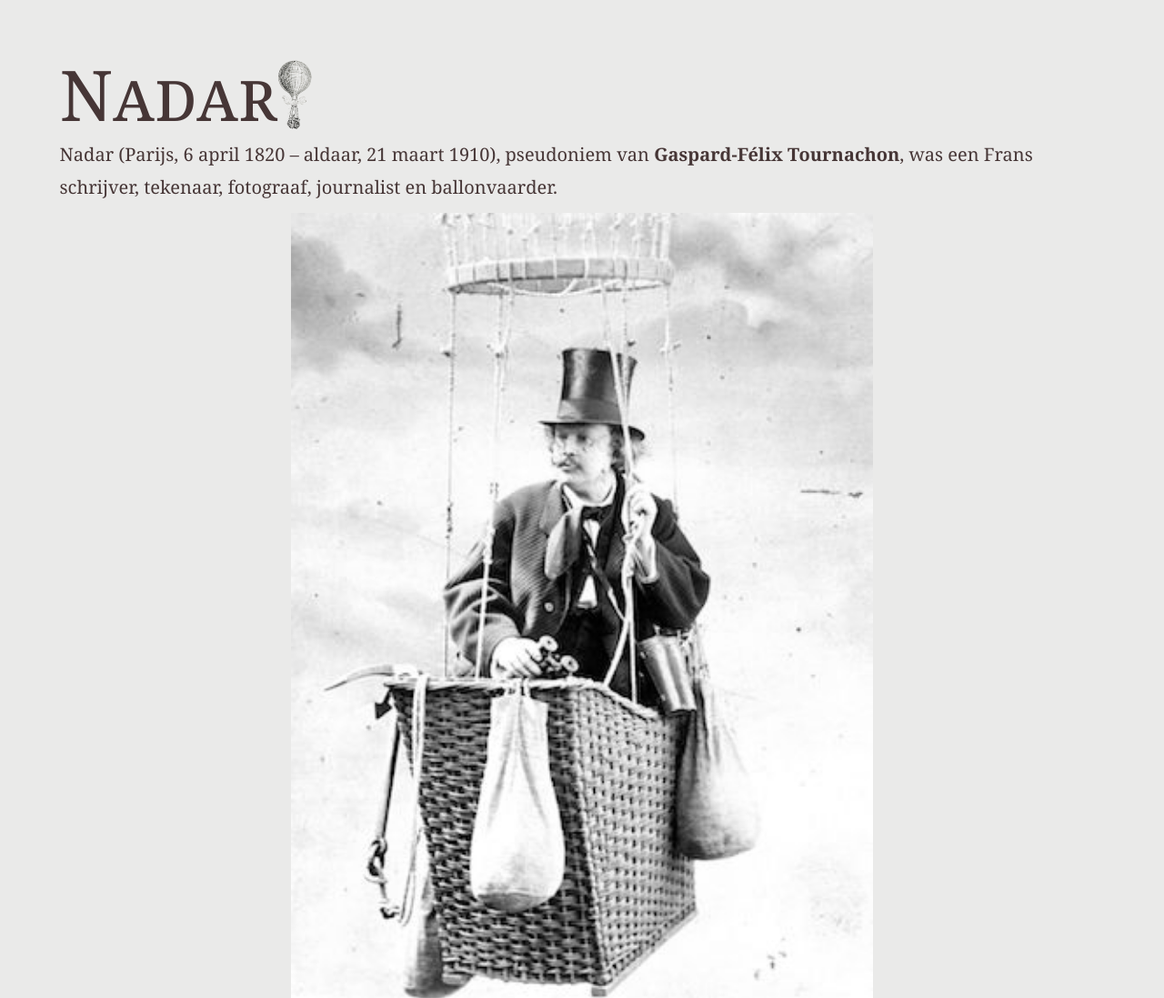
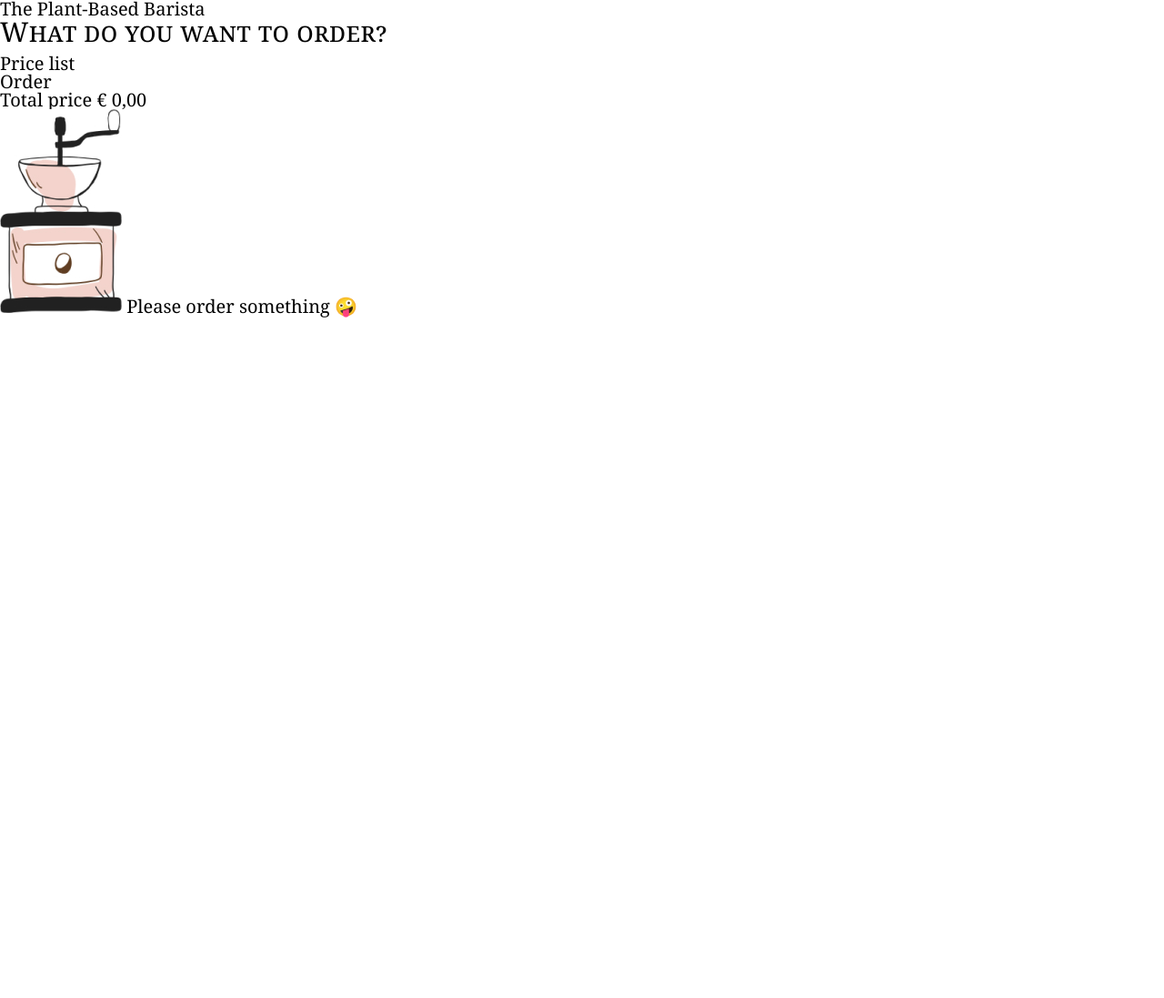
Before and after one commit to VicDebonne/coffee, a website built with webpack: page src/index.html in a window 1280 px wide. Shown: the top 1097 px of the page at 91% size. After the commit the page ends 800 px from the top, so only its background shows below. Built offline with nearby package versions, Linux system fonts and the light colour scheme; some packages are replaced by stand-ins of ours.

Commit message:
css clear

```diff
--- a/src/css/header.css
+++ b/src/css/header.css
@@ -7,7 +7,6 @@ h1 {
 
   &::after {
     content: "";
-    background-image: url("../assets/img/balloon.png");
     background-size: contain;
     background-repeat: no-repeat;
     position: absolute;
--- a/src/index.html
+++ b/src/index.html
@@ -1,45 +1,75 @@
 <!DOCTYPE html>
 <html lang="nl">
-  <head>
-    <meta charset="UTF-8" />
-    <meta name="viewport" content="width=device-width, initial-scale=1.0" />
-    <title>Nadar</title>
-  </head>
-  <body>
-    <h1>Nadar</h1>
-    <p>
-      Nadar (Parijs, 6 april 1820 – aldaar, 21 maart 1910), pseudoniem van
-      <strong>Gaspard-Félix Tournachon</strong>, was een Frans schrijver,
-      tekenaar, fotograaf, journalist en ballonvaarder.
-    </p>
 
-    <img
-      src="./assets/img/nadar.jpg"
-      class="nadar-img"
-      sizes="75vw"
-      srcset="
-        ./assets/img/nadar50.jpg 167w,
-        ./assets/img/nadar75.jpg 250w,
-        ./assets/img/nadar.jpg   333w
-      "
-      alt="Zelfportret van Félix Nadar"
-    />
-    <p>
-      Hij werd beroemd door zijn eerste luchtfoto's die hij maakte vanuit
-      luchtballonnen. Op 26 september 1864 steeg hij, onder het oog van koning
-      Leopold I, vanuit de Kruidtuin te Brussel op. Hier maakte hij gebruik van
-      dranghekken, om de veiligheid van de omstanders te garanderen. Nog steeds
-      spreekt men in België van een nadarafsluiting. De man zelf kon niet lachen
-      met deze benaming en schreef daarover zelfs een brief naar de Belgische
-      koning.
-    </p>
+<head>
+  <meta charset="UTF-8">
+  <meta name="viewport" content="width=device-width, initial-scale=1.0">
+  <link href="https://fonts.googleapis.com/css?family=Roboto:400,500&display=swap" rel="stylesheet">
+  <title>The Plant-Based Barista</title>
+</head>
 
-    <img src="./assets/img/sun.svg" width="14" height="14" />
+<body>
+  <main class="layout">
+    <header class="header highlight spaced">
+      <div class="header__titles">
+        <a class="h2-like">
+          The Plant-Based Barista
+        </a>
+        <h1 class="h1-like">What do you want to order?</h1>
+      </div>
+    </header>
+    <section class="prices highlight spaced">
+      <h2 class="visually-hidden">Price list</h2>
+      <ul class="prices__list">
+        <!--
+          TEMPLATE
+          <li class="price">
+            <a class="price__button">
+              <span class="price__button__wrapper">
+                <span class="price__button__name">Drink name</span>
+                <span class="price__button__amount">&euro; 3,00</span>
+              </span>
+              <span class="price__button__plus">+</span>
+            </a>
+          </li>
+        -->
+      </ul>
+    </section>
+    <section class="content spaced">
+      <h2 class="title_mini">Order</h2>
+      <div class="orders__wrapper hide">
+        <ul class="orders">
+          <!--
+              Order template
+              <li class="order">
+                <span class="order__name">
+                  <span class="order__amount">{amount} x</span> {drink.name}
+                </span>
+                <span class="order__price">&euro; {total}</span>
+                <button class="remove">
+                  x
+                </button>
+              </li>
+            -->
+        </ul>
+        <p class="total">
+          <span class="total__label">Total price</span>
+          <span class="total__price">&euro; <span>0,00</span></span>
+        </p>
+      </div>
+      <div class="emptystate">
+        <img srcset="./assets/img/coffee-maker@2x.jpg 67w,
+          ./assets/img/coffee-maker@2x.jpg 134w" sizes="67px" src="./assets/img/coffee-maker@2x.jpg" alt="A coffee maker">
 
-    <footer>
-      <span class="hide"
-        >simple barrier by Pasquale Cavorsi from the Noun Project</span
-      >
-    </footer>
-  </body>
+        <span class="emptystate__content">
+          Please order something
+          <span role="img" aria-label="Drunk emoji">
+            🤪
+          </span>
+        </span>
+      </div>
+    </section>
+  </main>
+</body>
+
 </html>
--- a/src/style.css
+++ b/src/style.css
@@ -18,56 +18,6 @@ html {
 body {
   font-size: 2rem;
   font-family: Georgia;
-  /* [TODOLABO]: maak gebruik van de --margin variabele */
-  padding: calc((2rem * 2) + 2vw);
-  /* [TODOLABO]: fyi, dit is een voorbeeld van reduced calc test: bekijk output in gebundelde CSS */
-  background-color: var(--backgroundColor);
-  color: var(--textColor);
 }
 
 /** Dit is hier wat commentaar, dat er uit moet in production**/
-
-p {
-  line-height: calc(1.8);
-}
-
-strong {
-  font-weight: bold;
-
-  @nest p & {
-    /** [TODOLABO]: enkel om @nest  voorbeeld aan te halen, je hoeft niets aan te passen **/
-    color: darkorange;
-  }
-}
-
-.nadar-img {
-  filter: grayscale(100%);
-  margin: 1rem auto;
-  display: block;
-  width: 50vw;
-}
-
-.nadar-img:hover {
-  filter: none;
-}
-/** [TODOLABO]: maak gebruik van &:hover in .nadar-img (nesting) ipv .nadar-img:hover */
-
-footer {
-  background-image: url(assets/img/nadar.svg);
-  background-repeat: repeat-x;
-  background-position: bottom;
-  background-size: 10vw;
-  height: 7rem;
-}
-
-.hide {
-  display: none;
-}
-
-/** [TODOLABO]: maak gebruik van nieuwe media query syntax */
-@media screen and (min-width: 500px) {
-
-  h1 {
-    font-size: 6vw;
-  }
-}
```
Also changed, not shown: dist/index.html (deleted), src/assets/img/Vector (1).png (added), src/assets/img/Vector (2).png (added), src/assets/img/Vector.png (added), src/assets/img/balloon.png (deleted), src/assets/img/coffee-maker@2x.jpg (added), src/assets/img/nadar.jpg (deleted), src/assets/img/nadar.svg (deleted), src/assets/img/nadar50.jpg (deleted), src/assets/img/nadar75.jpg (deleted), src/assets/img/plan-based-coffee@2x.png (added), src/assets/img/sun.svg (deleted).
